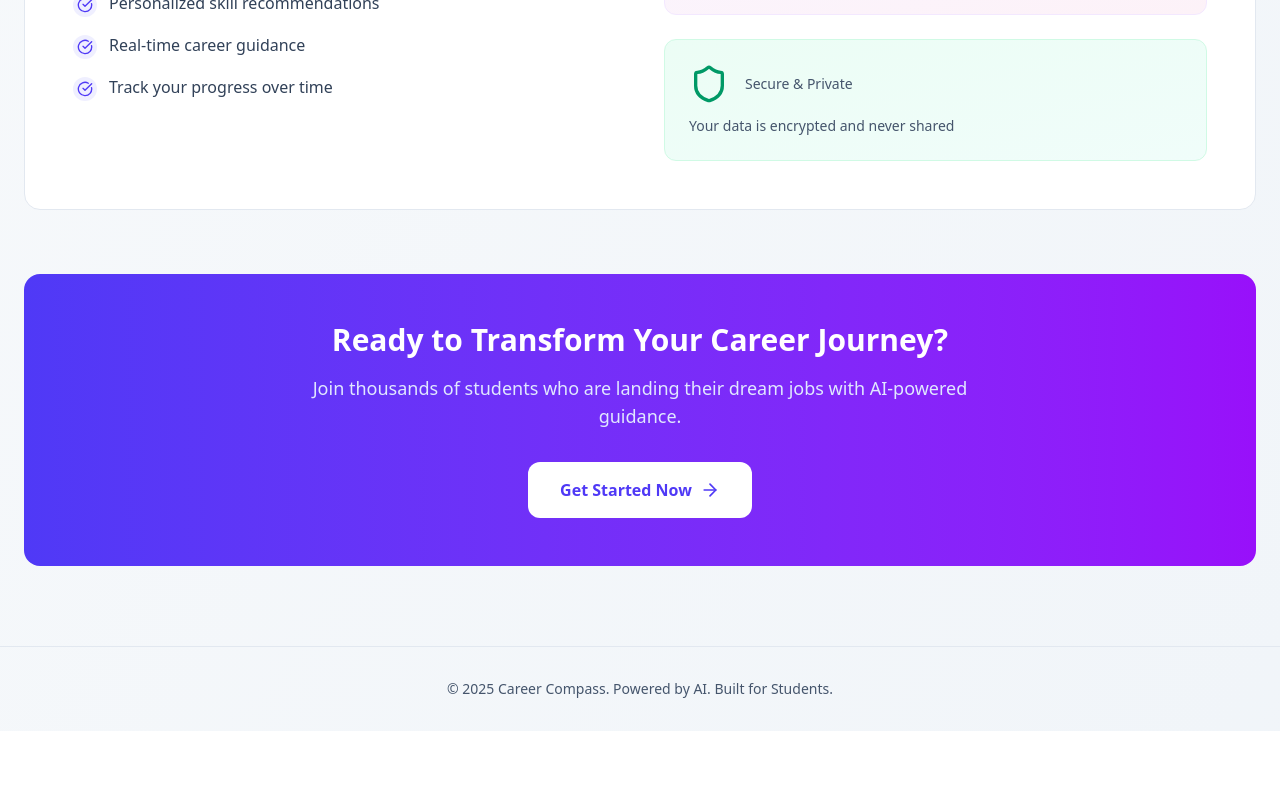
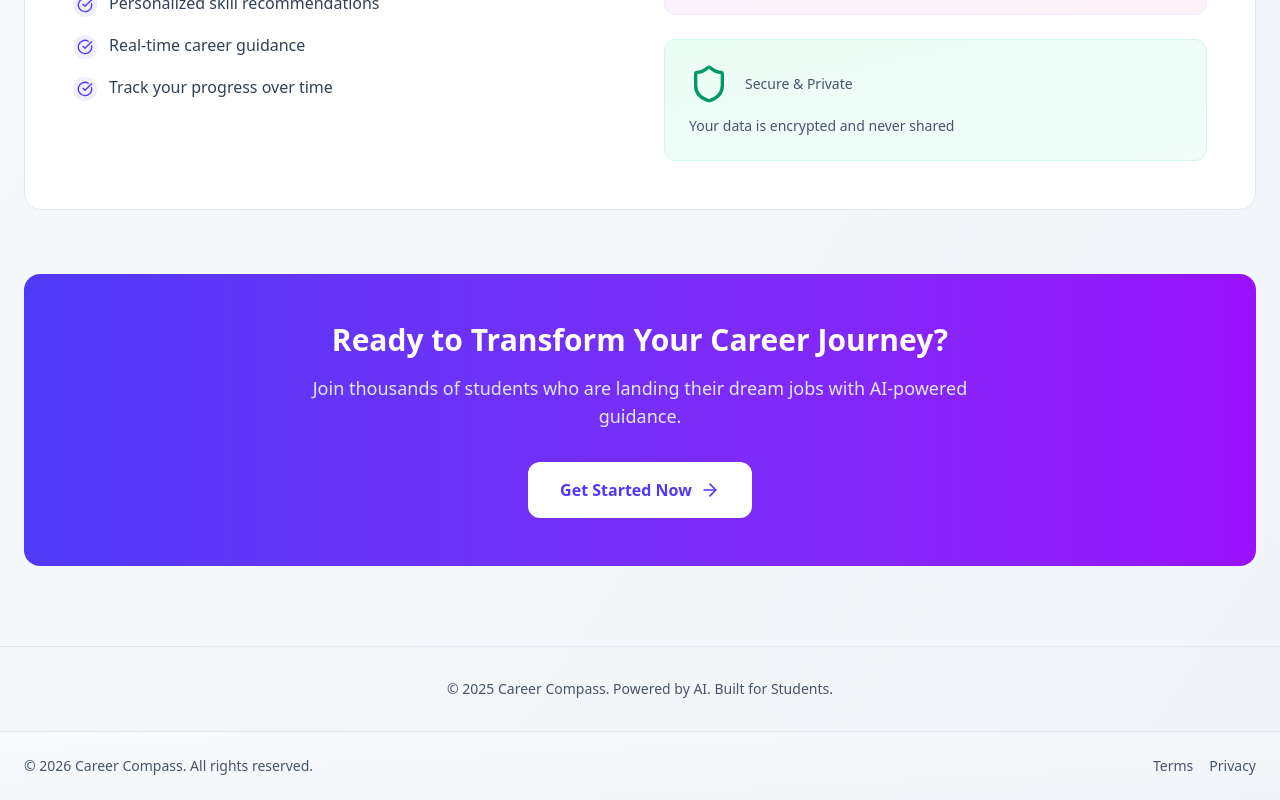
Before and after one commit to johnwesly08/Career-Guide, a Next.js app in the folder client/: page / in a window 1280 px wide. Shown: the part 1220-2020 px from the top of the page. Before the commit the page ends 1951 px from the top, so only its background shows below. Built offline with nearby package versions, Linux system fonts and the light colour scheme; no server answers.

Commit message:
UI enhanced

```diff
--- a/client/src/app/layout.tsx
+++ b/client/src/app/layout.tsx
@@ -2,6 +2,7 @@ import type { Metadata } from "next";
 import { Geist, Geist_Mono } from "next/font/google";
 import "@/styles/globals.css";
 import { AuthProvider } from "@/context/AuthContext";
+import Footer from "@/components/layout/Footer";
 
 const geistSans = Geist({
   variable: "--font-geist-sans",
@@ -17,21 +18,37 @@ export const metadata: Metadata = {
   title: "Career Compass",
   description: "Your Personal Career Guide",
   icons: {
-    icon: '/favicon.png',
+    icon: "/favicon.png",
   },
 };
 
 export default function RootLayout({
   children,
-}: Readonly<{
+}: {
   children: React.ReactNode;
-}>) {
+}) {
   return (
     <html lang="en">
       <body
-        className={`${geistSans.variable} ${geistMono.variable} antialiased`}
+        className={`
+          ${geistSans.variable}
+          ${geistMono.variable}
+          antialiased
+          flex
+          min-h-screen
+          flex-col
+        `}
       >
-      <AuthProvider>{children}</AuthProvider>
+        {/* App content */}
+        <AuthProvider>
+          <main className="flex-1 bg-gradient-to-br from-slate-50 to-slate-100 dark:from-slate-950 dark:to-slate-900">
+            {children}
+          </main>
+
+        </AuthProvider>
+
+        {/* Footer always at bottom */}
+        <Footer />
       </body>
     </html>
   );
--- /dev/null
+++ b/client/src/app/privacy/page.tsx
@@ -0,0 +1,73 @@
+export const metadata = {
+  title: 'Privacy Policy | Career Compass',
+};
+
+export default function PrivacyPage() {
+  return (
+    <div className="max-w-7xl mx-auto px-6 py-8">
+      {/* Page Header (same pattern as dashboard & terms) */}
+      <div className="mb-8">
+        <h1 className="text-3xl font-bold text-slate-900 dark:text-slate-100 mb-2">
+          Privacy Policy
+        </h1>
+        <p className="text-sm text-slate-600 dark:text-slate-400">
+          Last updated: {new Date().toLocaleDateString()}
+        </p>
+      </div>
+
+      {/* Card container (same as dashboard cards) */}
+      <div className="bg-white dark:bg-slate-900 border border-slate-200 dark:border-slate-800 rounded-2xl p-8">
+        <section className="space-y-6 text-slate-700 dark:text-slate-300 leading-relaxed">
+          <p>
+            Career Compass respects your privacy and is committed to protecting
+            your personal information. This Privacy Policy explains how we
+            collect, use, and safeguard your data.
+          </p>
+
+          <h2 className="text-xl font-semibold text-slate-900 dark:text-slate-100">
+            Information We Collect
+          </h2>
+          <p>
+            We may collect personal information such as your name, email address,
+            resume content, and usage data when you use our services.
+          </p>
+
+          <h2 className="text-xl font-semibold text-slate-900 dark:text-slate-100">
+            How We Use Your Information
+          </h2>
+          <p>
+            Your information is used to provide resume analysis, career insights,
+            personalized recommendations, and to improve the overall
+            performance of the platform.
+          </p>
+
+          <h2 className="text-xl font-semibold text-slate-900 dark:text-slate-100">
+            Data Storage & Security
+          </h2>
+          <p>
+            We take reasonable measures to protect your data. However, no method
+            of electronic storage or transmission over the internet is 100%
+            secure.
+          </p>
+
+          <h2 className="text-xl font-semibold text-slate-900 dark:text-slate-100">
+            Third-Party Services
+          </h2>
+          <p>
+            Career Compass may use trusted third-party services (such as AI or
+            authentication providers) to deliver features. These services follow
+            their own privacy policies.
+          </p>
+
+          <h2 className="text-xl font-semibold text-slate-900 dark:text-slate-100">
+            Changes to This Policy
+          </h2>
+          <p>
+            We may update this Privacy Policy from time to time. Continued use of
+            the application indicates acceptance of the updated policy.
+          </p>
+        </section>
+      </div>
+    </div>
+  );
+}
--- /dev/null
+++ b/client/src/app/terms/page.tsx
@@ -0,0 +1,62 @@
+export const metadata = {
+  title: 'Terms & Conditions | Career Compass',
+};
+
+export default function TermsPage() {
+  return (
+    <div className="max-w-7xl mx-auto px-6 py-8">
+      {/* Page Header (same pattern as dashboard) */}
+      <div className="mb-8">
+        <h1 className="text-3xl font-bold text-slate-900 dark:text-slate-100 mb-2">
+          Terms & Conditions
+        </h1>
+        <p className="text-sm text-slate-600 dark:text-slate-400">
+          Last updated: {new Date().toLocaleDateString()}
+        </p>
+      </div>
+
+      {/* Card container (same as dashboard cards) */}
+      <div className="bg-white dark:bg-slate-900 border border-slate-200 dark:border-slate-800 rounded-2xl p-8">
+        <section className="space-y-6 text-slate-700 dark:text-slate-300 leading-relaxed">
+          <p>
+            Welcome to Career Compass. By accessing or using this application,
+            you agree to be bound by these Terms and Conditions.
+          </p>
+
+          <h2 className="text-xl font-semibold text-slate-900 dark:text-slate-100">
+            Use of the Service
+          </h2>
+          <p>
+            Career Compass provides AI-powered resume analysis and career
+            guidance. The information provided is for informational purposes
+            only and should not be considered professional advice.
+          </p>
+
+          <h2 className="text-xl font-semibold text-slate-900 dark:text-slate-100">
+            User Responsibilities
+          </h2>
+          <p>
+            You agree not to misuse the service, attempt unauthorized access, or
+            use the platform for unlawful activities.
+          </p>
+
+          <h2 className="text-xl font-semibold text-slate-900 dark:text-slate-100">
+            Limitation of Liability
+          </h2>
+          <p>
+            Career Compass is not responsible for decisions made based on the
+            information generated by the platform.
+          </p>
+
+          <h2 className="text-xl font-semibold text-slate-900 dark:text-slate-100">
+            Changes
+          </h2>
+          <p>
+            We reserve the right to modify these terms at any time. Continued use
+            of the service implies acceptance of updated terms.
+          </p>
+        </section>
+      </div>
+    </div>
+  );
+}
--- /dev/null
+++ b/client/src/components/layout/Footer.tsx
@@ -0,0 +1,49 @@
+import Link from 'next/link';
+
+export default function Footer() {
+  return (
+    <footer className='mt'>
+      <div
+        className="
+          border-t
+          border-slate-200 dark:border-slate-800
+          bg-gradient-to-br
+          from-slate-50 to-slate-100
+          dark:from-slate-950 dark:to-slate-900
+        "
+      >
+        <div className="max-w-7xl mx-auto px-6 py-6 flex flex-col sm:flex-row items-center justify-between gap-4 text-sm">
+          {/* Left */}
+          <p className="text-slate-600 dark:text-slate-400">
+            © {new Date().getFullYear()} Career Compass. All rights reserved.
+          </p>
+
+          {/* Right */}
+          <div className="flex gap-4">
+            <Link
+              href="/terms"
+              className="
+                text-slate-600 dark:text-slate-400
+                hover:text-slate-900 dark:hover:text-slate-200
+                transition-colors
+              "
+            >
+              Terms
+            </Link>
+
+            <Link
+              href="/privacy"
+              className="
+                text-slate-600 dark:text-slate-400
+                hover:text-slate-900 dark:hover:text-slate-200
+                transition-colors
+              "
+            >
+              Privacy
+            </Link>
+          </div>
+        </div>
+      </div>
+    </footer>
+  );
+}
```
